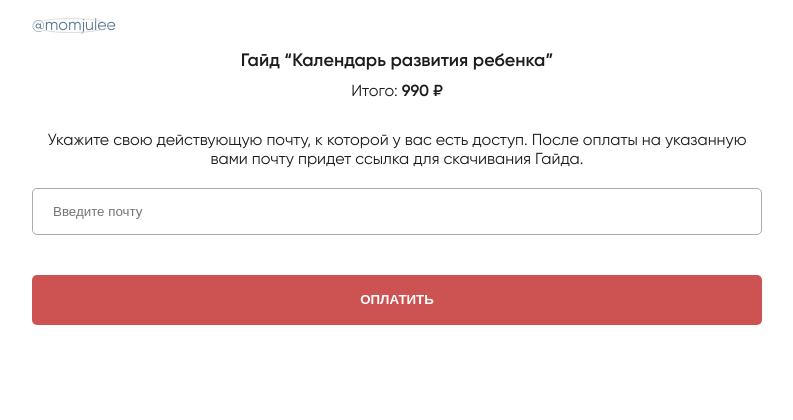
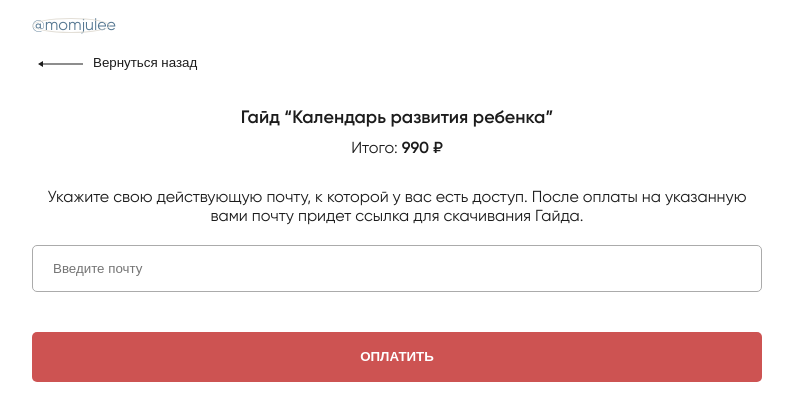
Before and after one commit to ratkevichnikita/julwebsite, a React (Create React App) app: page /calendarPayment in a window 1280 px wide. Shown: the top 420 px of the page, without its empty margins (243-1036 px from the left). Built offline with nearby package versions, Linux system fonts and the light colour scheme.

Commit message:
добавил кнопку - вернуться назад для страницы оплаты календаря

```diff
--- a/src/pages/Calendar/CalendarPayment.js
+++ b/src/pages/Calendar/CalendarPayment.js
@@ -2,11 +2,13 @@ import React, {useState, useContext} from 'react';
 import './styles.css';
 import {Context} from "../../context";
 import {createPayment} from "../../api/api";
-import {Link} from "react-router-dom";
+import {Link, useNavigate} from "react-router-dom";
 
 const CalendarPayment = () => {
 
   const { paymentActions } = useContext(Context);
+
+  const navigate = useNavigate();
 
   const [emailField, setEmailField] = useState('');
   const [validationFiled, setValidationField] = useState({error: false, text: 'Заполните пожалуста поле'});
@@ -33,7 +35,6 @@ const CalendarPayment = () => {
       if(value === '') {
         setValidationField({error: true, text:'Заполните пожалуста поле'})
       } else {
-
         const newTimer = setTimeout(() => {
           setValidationField({error: true, text:'Неправильно заполнено поле ( обязательные символы: \'@\' и \'.\' )'})
         }, 800)
@@ -53,6 +54,16 @@ const CalendarPayment = () => {
           </div>
         </div>
       </header>
+      <div className="gayd-payment-back">
+        <div className="wrapper">
+          <button className={"gayd-payment-back-button"} onClick={() => navigate(-1)} >
+            <svg width="45" height="6" viewBox="0 0 45 6" fill="none" xmlns="http://www.w3.org/2000/svg">
+              <path d="M0 3L5 5.88675V0.113249L0 3ZM45 2.5L4.5 2.5V3.5L45 3.5V2.5Z" fill="#1C1C1C"/>
+            </svg>
+            Вернуться назад
+          </button>
+        </div>
+      </div>
       <div className={"gayd-payment text-center"}>
         <div className="wrapper">
           <p className={"gayd-payment-title"}>Гайд “Календарь развития ребенка”</p>
--- a/src/pages/Calendar/styles.css
+++ b/src/pages/Calendar/styles.css
@@ -177,6 +177,21 @@
   padding-top: 15px;
 }
 
+.gayd-payment-back {
+  padding-top: 20px;
+}
+
+.gayd-payment-back-button {
+  background-color: transparent;
+  display: block;
+  margin-bottom: 20px;
+  color: #1c1c1c;
+}
+
+.gayd-payment-back-button svg {
+  margin-right: 10px;
+}
+
 .gayd-payment-description {
   padding-top: 30px;
   margin-bottom: 20px;
```
